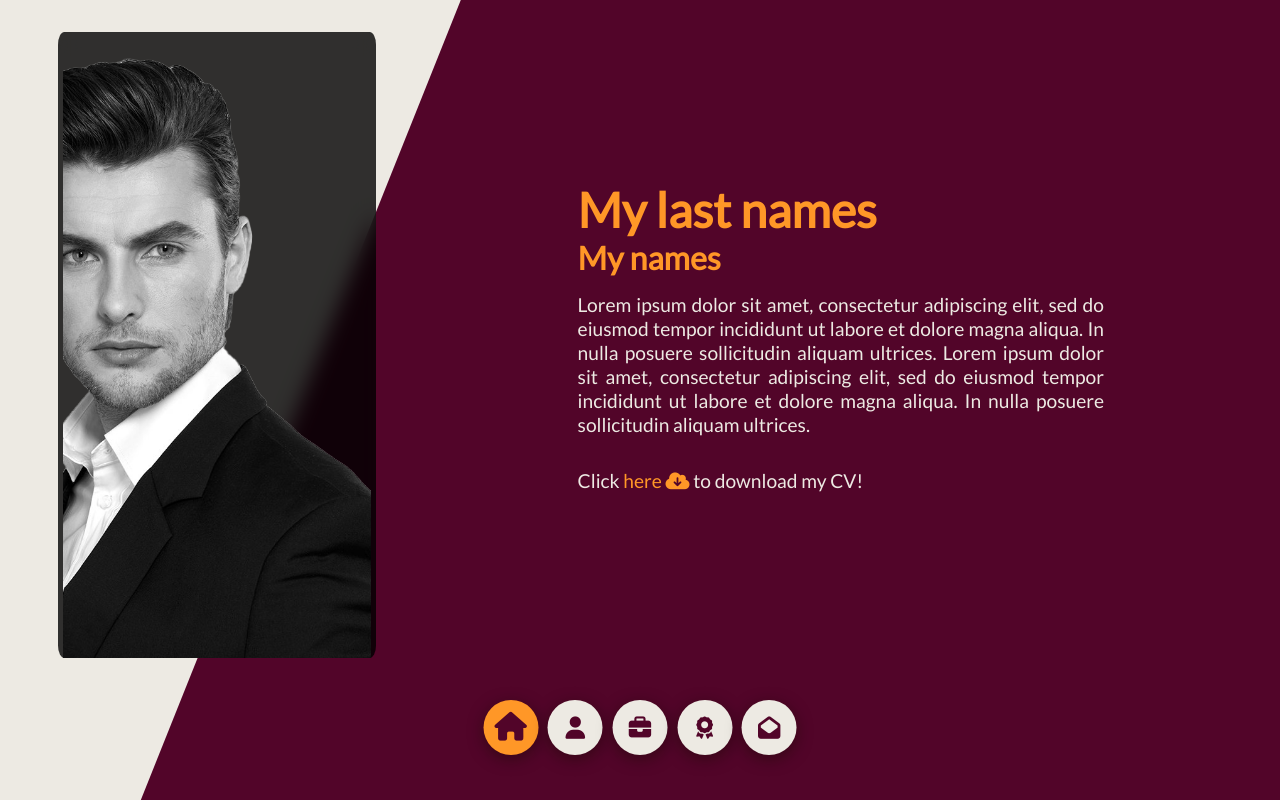
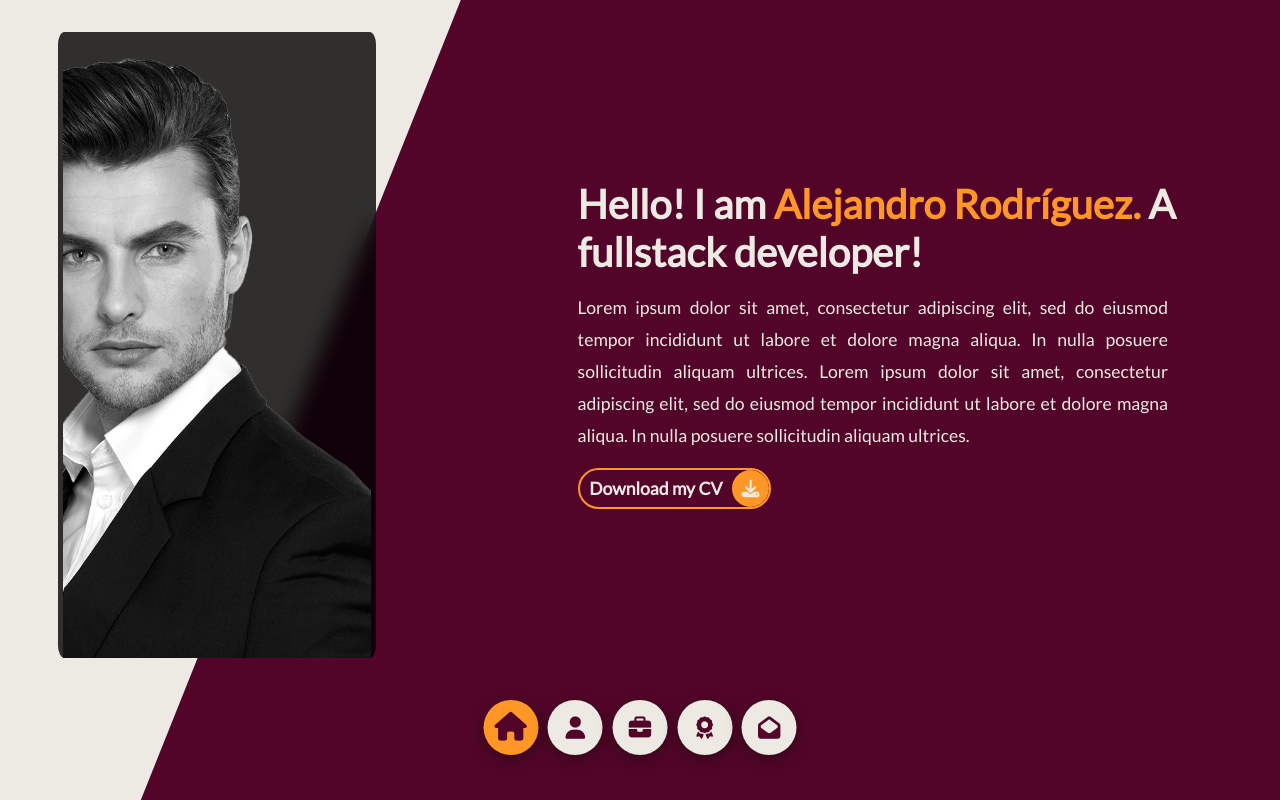
Before and after one commit to AzJRC/Portfolio_project, a plain HTML site: page index.html in a window 1280 px wide. Drawn offline with Linux system fonts and the light colour scheme.

Commit message:
First section finished

```diff
--- a/Styles/styles.scss
+++ b/Styles/styles.scss
@@ -205,40 +205,85 @@ section {
     width: 100%;
     height: 100%;
     transition: var(--general-transition);
-    #lastnames {
-      font-size: 3rem;
-      text-align: left;
-      color: var(--primary-colorOrange);
-    }
-    #names {
-      font-size: 2rem;
-      text-align: left;
-      color: var(--primary-colorOrange);
+    .first_impress {
+      font-size: 2.5rem;
+      padding-right: 2rem;
+      font-weight: 600;
+      span {
+        color: var(--primary-colorOrange);
+      }
     }
 
     .my_desc{
-      padding: 1rem 8rem 1rem 0;
-      line-height: 1.5rem;
-      font-size: 1.2rem;
+      padding: 1rem 4rem 1rem 0;
+      line-height: 2rem;
+      font-size: 1.1rem;
       text-align: justify;
       color: var(--primary-colorWhite);
-    }
-
-    .cv_desc {
-      padding: 1rem 8rem 1rem 0;
-      padding-top: 1rem;
-      padding-bottom: 1rem;
-      line-height: 1.5rem;
-      font-size: 1.2rem;
-      text-align: justify;
-      color: var(--primary-colorWhite);
-      span {
-        color: var(--primary-colorOrange);
-        cursor: pointer;
-      }
     }
   }
 }
 
 
-//common elements
+//common element
+.btn-container {
+  display: flex;
+  align-self: flex-start;
+  .btn-link {
+    border-radius: 30px;
+    color: inherit;
+    font-weight: 600;
+    border: 2px solid var(--primary-colorOrange);
+    position: relative;
+    display: flex;
+    align-items: center;
+    align-self: center;
+    overflow: hidden;
+    .btn-text {
+      padding: 0 0.6rem;
+    }
+    .btn-icon {
+      display: flex;
+      background-color: var(--primary-colorOrange);
+      align-items: center;
+      align-content: flex-end;
+      padding: 0.6rem;
+      border-radius: 50%;
+    }
+    &::before {
+      content: '';
+      position: absolute;
+      bottom: 0;
+      left: 0;
+      transform: scaleX(0);
+      z-index: -1;
+    }
+    &:hover {
+
+      cursor: pointer;
+      &::before {
+        width: 100%;
+        height: 100%;
+        background-color: var(--primary-colorOrange);
+        transform: scaleX(1);
+        transition: var(--general-transition);
+      }
+      .btn-icon {
+        i {
+          animation: popAnim 0.8s ease-in-out infinite;
+          @keyframes popAnim {
+            0%{
+              transform: scale(1.1) ;
+            }
+            50% {
+              transform: scale(1.5);
+            }
+            100% {
+              transform: scale(1);
+            }
+          }
+        }
+      }
+    }
+  }
+}
--- a/index.html
+++ b/index.html
@@ -27,12 +27,16 @@
                 </div>
             </div>
             <div class="header-right">
-                <h1 id="lastnames">My last names</h1>
-                <h2 id="names">My names</h2>
+                <p class="first_impress">Hello! I am <span>Alejandro Rodríguez.</span> A fullstack developer!</p>
                 <p class="my_desc">
                     Lorem ipsum dolor sit amet, consectetur adipiscing elit, sed do eiusmod tempor incididunt ut labore et dolore magna aliqua. In nulla posuere sollicitudin aliquam ultrices. Lorem ipsum dolor sit amet, consectetur adipiscing elit, sed do eiusmod tempor incididunt ut labore et dolore magna aliqua. In nulla posuere sollicitudin aliquam ultrices.
                 </p>
-                <p class="cv_desc">Click <span>here <i class="fa-solid fa-cloud-arrow-down"></i></span> to download my CV!</p>
+                <div class="btn-container">
+                    <a class="btn-link">
+                        <span class="btn-text">Download my CV</span>
+                        <span class="btn-icon"><i class="fa-solid fa-download"></i></span>
+                    </a>
+                </div>
             </div>
         </div>
     </header>
```
Also changed, not shown: Styles/styles.css, 1 other file.
